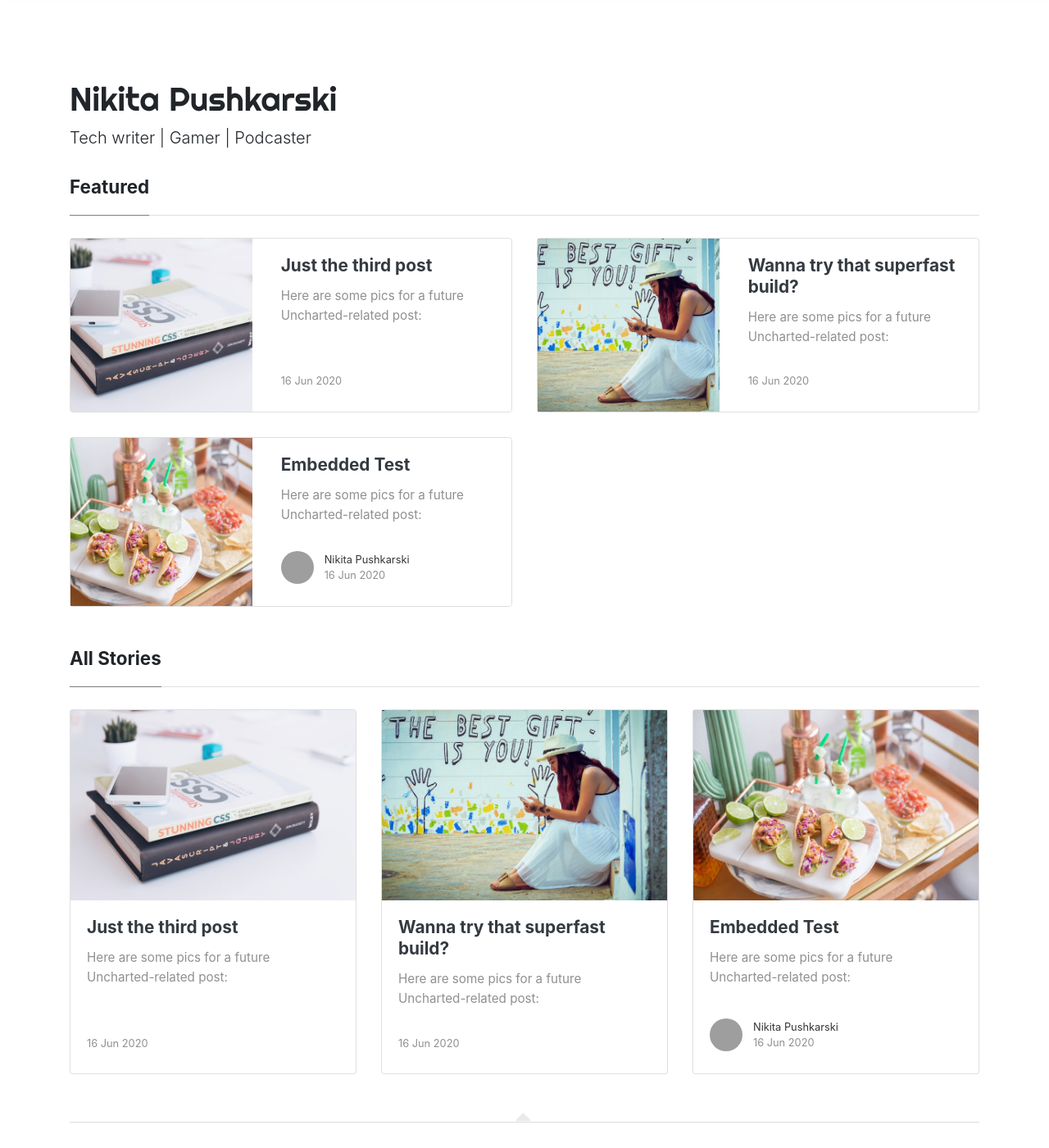
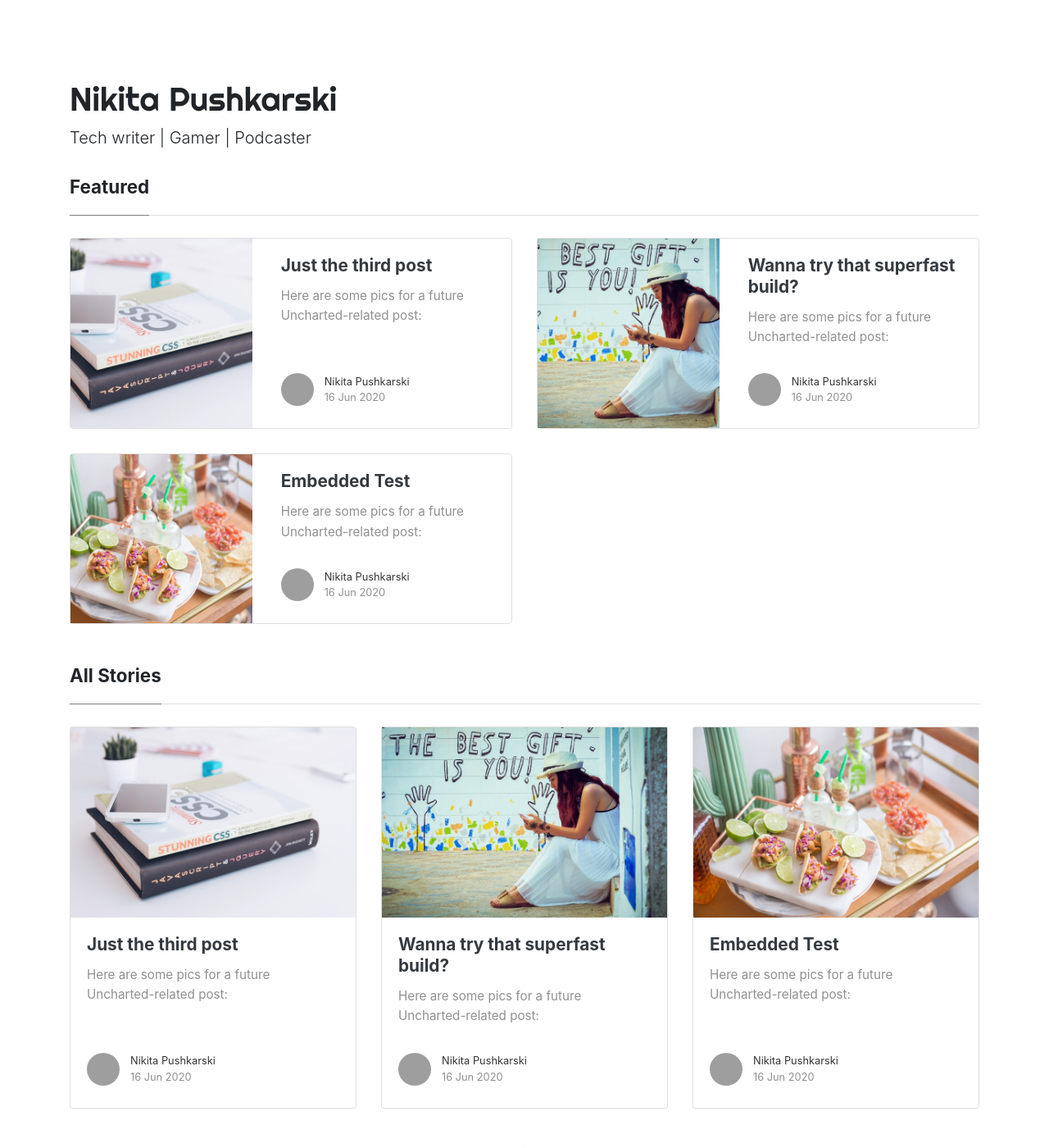
Before and after one commit to nikpushkarski/pushkar.ski, a Jekyll site: the page built from index.html, in a window 1280 px wide and 1400 px high. Shown: the whole window at 82% size. Built offline with Jekyll 4.4.1, drawn with Linux system fonts in a browser that asks for light colours; nearby versions of some CDN libraries; the list of posts is cut into pages by our own code; grey boxes are pictures that could not be loaded.

Commit message:
adds an author to each post

```diff
--- a/_posts/2020-06-16-fast_build.md
+++ b/_posts/2020-06-16-fast_build.md
@@ -1,7 +1,7 @@
 ---
 layout: post
 title:  "Wanna try that superfast build?"
-# author: john
+author: nikita
 # categories: [ Jekyll, tutorial ]
 tags: [tech tag]
 image: assets/images/12.jpg
--- a/_posts/2020-06-16-third_post.md
+++ b/_posts/2020-06-16-third_post.md
@@ -1,7 +1,7 @@
 ---
 layout: post
 title:  "Just the third post"
-# author: john
+author: nikita
 # categories: [ Jekyll, tutorial ]
 tags: [tech tag]
 image: assets/images/13.jpg
```
